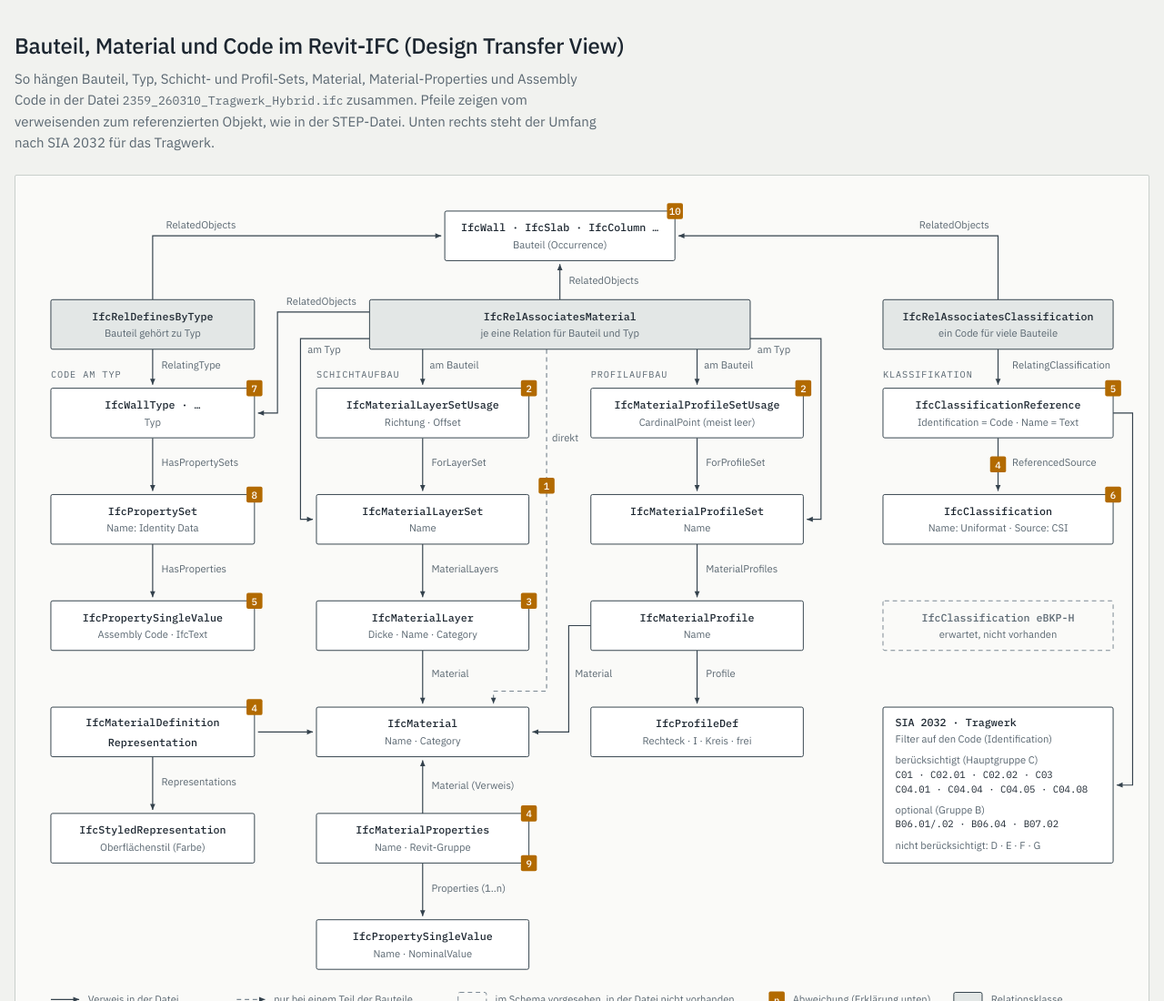
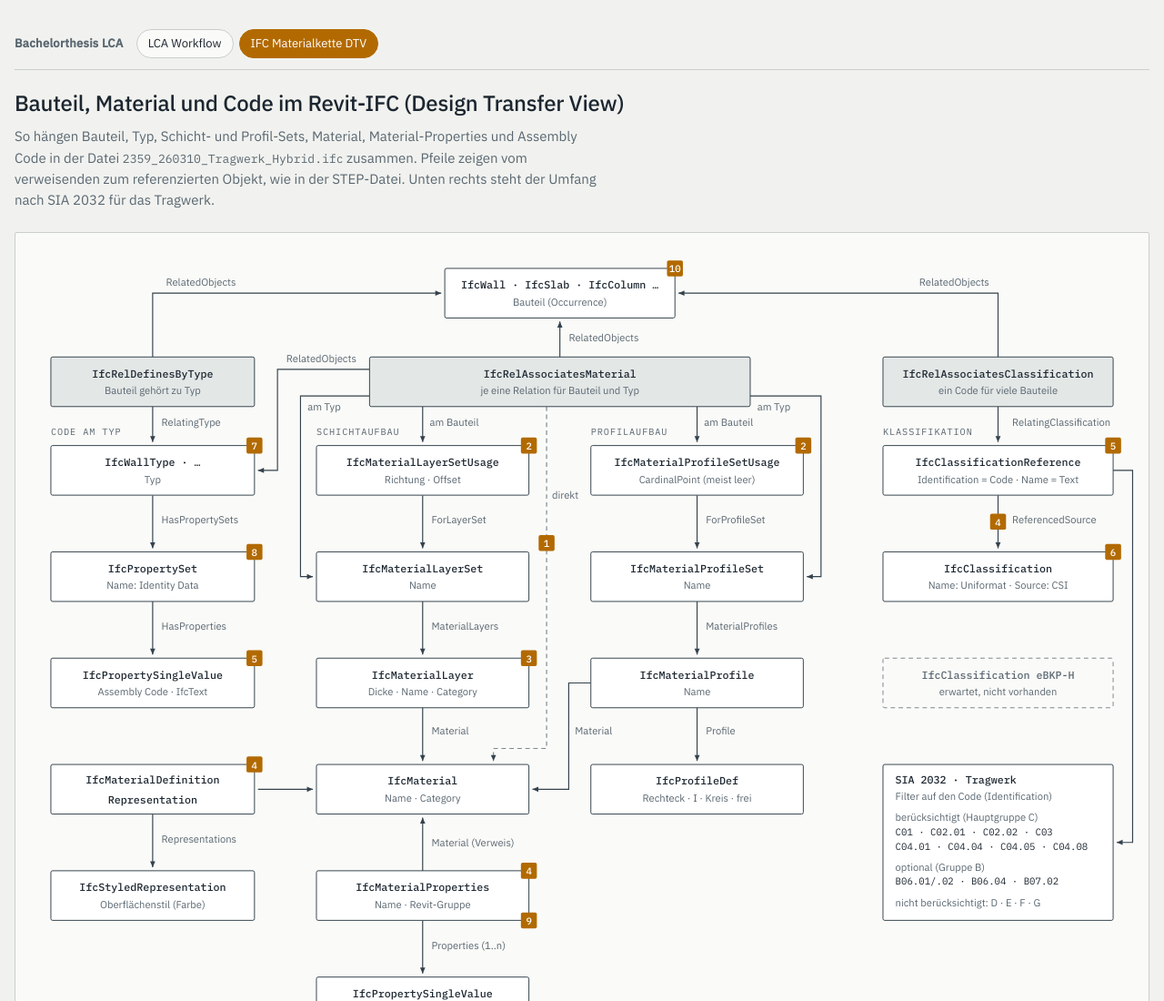
Before and after one commit to HEDAatWG/lcawf, a plain HTML site: page IFC Materialkette DTV.html in a window 1280 px wide. Shown: the top 1100 px of the page at 91% size. Drawn offline with Linux system fonts and the light colour scheme.

Commit message:
Add site navigation to IFC Materialkette DTV and index.html

```diff
--- a/IFC Materialkette DTV.html
+++ b/IFC Materialkette DTV.html
@@ -39,8 +39,17 @@ li{display:flex;gap:12px;align-items:flex-start;min-width:0}
 li h3{font-size:15px;font-weight:500;margin:0 0 2px}
 li p{margin:0;color:var(--muted);font-size:14px}
 .basis{margin-top:40px;padding-top:16px;border-top:1px solid var(--rule);color:var(--muted);font-size:13px;max-width:84ch}
+
+/* Seiten-Navigation */
+.sitenav{display:flex;flex-wrap:wrap;gap:6px;align-items:center;margin:0 0 18px;padding-bottom:12px;border-bottom:1px solid var(--rule,var(--line));font-family:inherit;font-size:13px}
+.sitenav .brand{font-weight:600;color:var(--muted);margin-right:8px;letter-spacing:.02em}
+.sitenav a{color:var(--ink);text-decoration:none;padding:5px 12px;border:1px solid var(--rule,var(--line));border-radius:999px;background:var(--paper)}
+.sitenav a:hover{border-color:var(--accent)}
+.sitenav a[aria-current="page"]{background:var(--accent);border-color:var(--accent);color:var(--accent-ink,var(--panel,#fff))}
+.sitenav a:focus-visible{outline:2px solid var(--accent);outline-offset:2px}
 </style>
 <main>
+<nav class="sitenav" aria-label="Seiten"><span class="brand">Bachelorthesis LCA</span><a href="index.html">LCA Workflow</a><a href="IFC%20Materialkette%20DTV.html" aria-current="page">IFC Materialkette DTV</a></nav>
 <h1>Bauteil, Material und Code im Revit-IFC (Design Transfer View)</h1>
 <p class="sub">So hängen Bauteil, Typ, Schicht- und Profil-Sets, Material, Material-Properties und Assembly Code in der Datei <code>2359_260310_Tragwerk_Hybrid.ifc</code> zusammen. Pfeile zeigen vom verweisenden zum referenzierten Objekt, wie in der STEP-Datei. Unten rechts steht der Umfang nach SIA 2032 für das Tragwerk.</p>
 <figure>
```
Also changed, not shown: index.html (+9 -0 lines).
